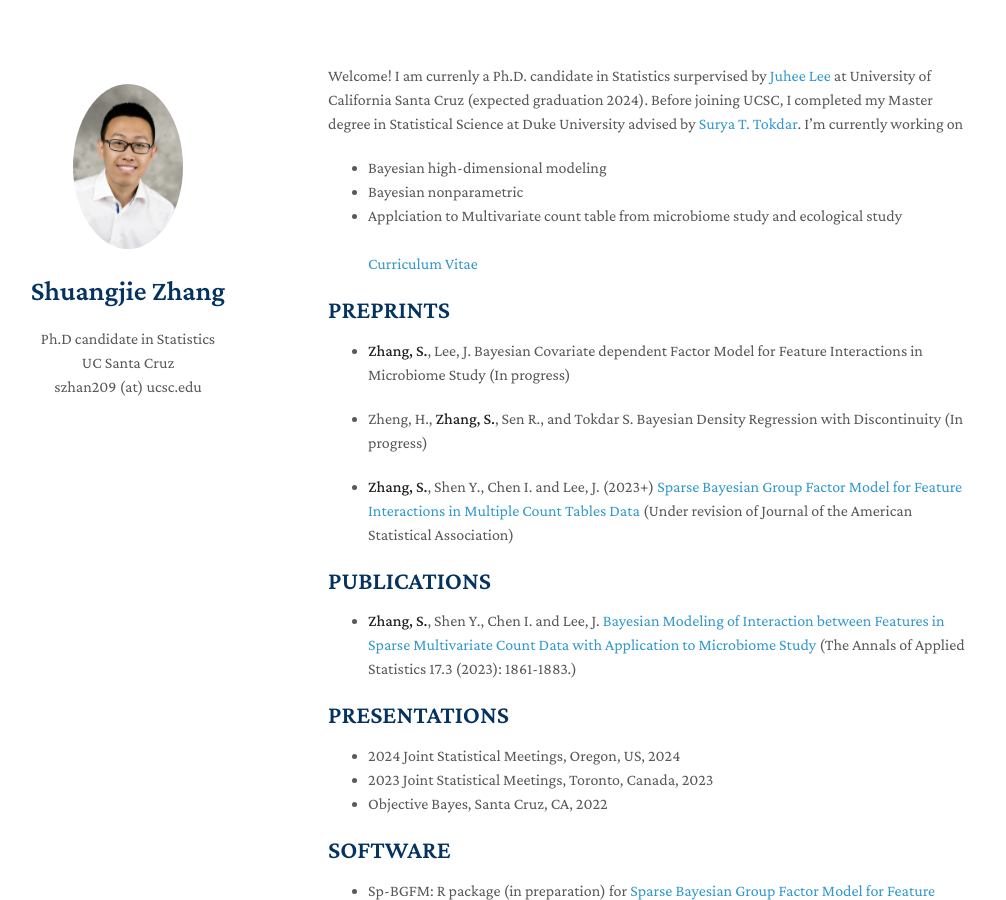
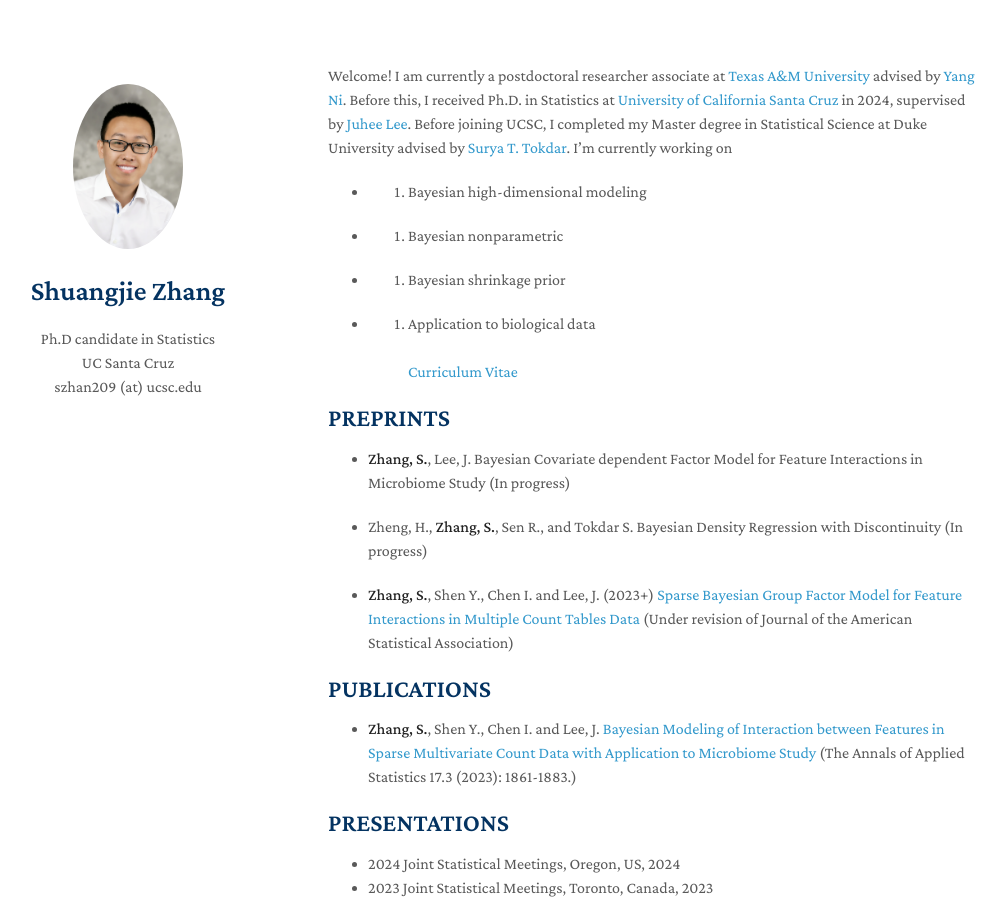
Before and after one commit to shuang-jie/shuang-jie.github.io, a Jekyll site: the page built from index.md, in a window 1280 px wide and 900 px high. Shown: the whole window, without its empty margins (142-1148 px from the left). Built offline with Jekyll 4.4.1, drawn with Linux system fonts in a browser that asks for light colours; nearby versions of some CDN libraries; a style sheet for code colours, icons or effects is not loaded.

Commit message:
Update index.md

```diff
--- a/index.md
+++ b/index.md
@@ -2,10 +2,12 @@
 layout: homepage
 ---
 
-Welcome! I am currenly a Ph.D. candidate in Statistics surpervised by [Juhee Lee](https://sites.google.com/ucsc.edu/juheelee/home?authuser=0) at University of California Santa Cruz (expected graduation 2024). Before joining UCSC, I completed my Master degree in Statistical Science at Duke University advised by [Surya T. Tokdar](http://www2.stat.duke.edu/~st118/). I’m currently working on
-- Bayesian high-dimensional modeling
-- Bayesian nonparametric
-- Applciation to Multivariate count table from microbiome study and ecological study
+Welcome! I am currently a postdoctoral researcher associate at [Texas A&M University](https://stat.tamu.edu/) advised by [Yang Ni](https://nystat.github.io/yni/). Before this, I received Ph.D. in Statistics at [University of California Santa Cruz](https://www.ucsc.edu/) in 2024, supervised by [Juhee Lee](https://sites.google.com/ucsc.edu/juheelee/home?authuser=0). Before joining UCSC, I completed my Master degree in Statistical Science at Duke University advised by [Surya T. Tokdar](http://www2.stat.duke.edu/~st118/). I’m currently working on
+
+- 1. Bayesian high-dimensional modeling
+- 2. Bayesian nonparametric
+- 3. Bayesian shrinkage prior
+- 4. Application to biological data
 <br>
 <br>
 [Curriculum Vitae](https://shuang-jie.github.io/files/Cv.pdf)
```
